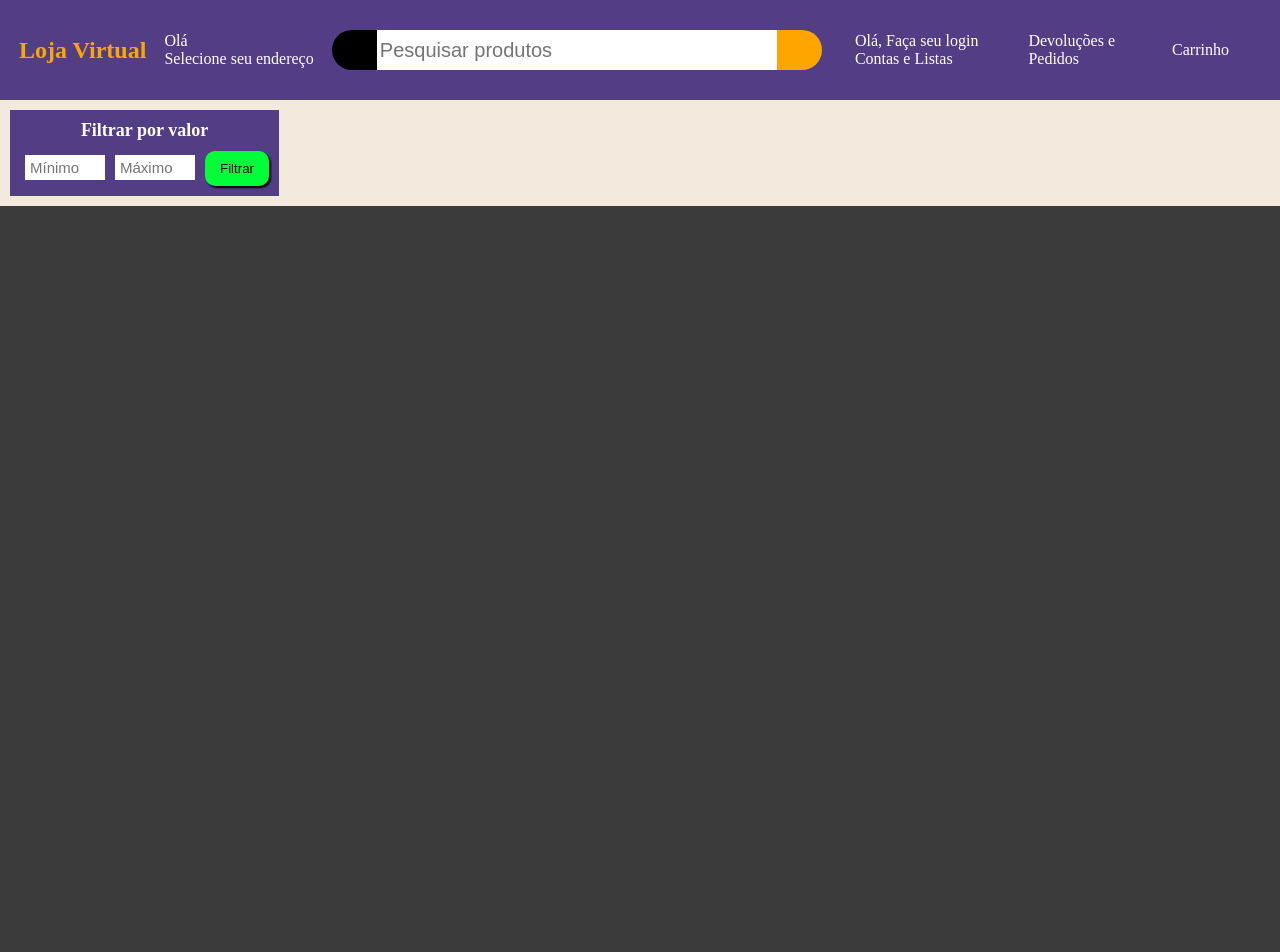
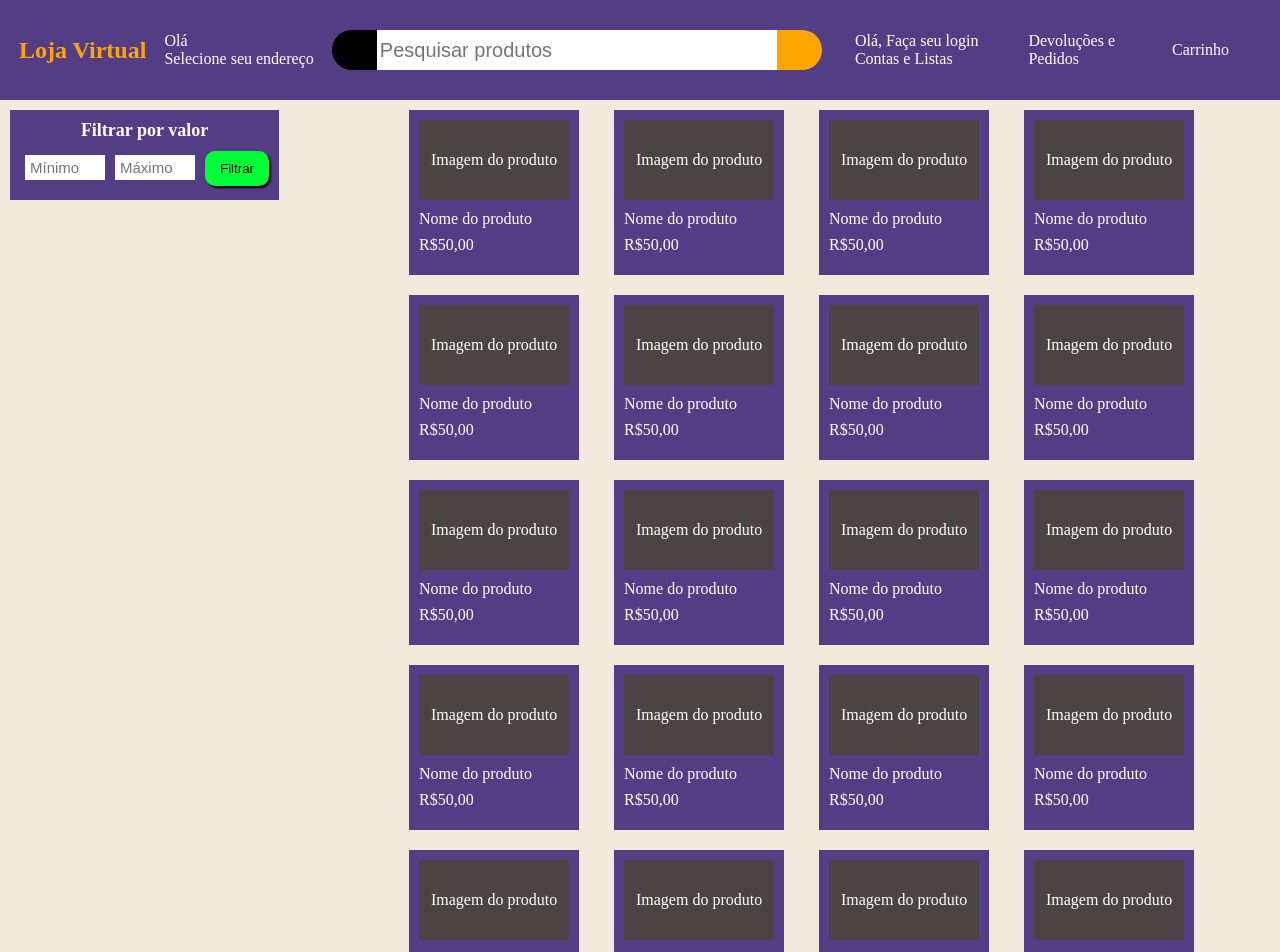
Before and after one commit to RamonBosi/Projetos-React, a React (Create React App) app in the folder projetos/: page / in a window 1280 px wide. Shown: the top 952 px of the page. Before the commit the page ends 800 px from the top, so only its background shows below. Built offline with nearby package versions, Linux system fonts and the light colour scheme.

Commit message:
Update Products

```diff
--- a/projetos/src/components/TagMain/Filter/styles.js
+++ b/projetos/src/components/TagMain/Filter/styles.js
@@ -5,6 +5,7 @@ export const FilterByValue = styled.aside`
     flex-direction: column;
     background-color: #533E85;
     padding: 10px;
+    height: 90px;
 
     > h2{
         font-size: 18px;
--- /dev/null
+++ b/projetos/src/components/TagMain/Products/index.js
@@ -0,0 +1,148 @@
+import { Products, Product } from './styles'
+
+export default function CreateProducts(){
+    return(
+        <Products>
+            <Product>
+                <div><p>Imagem do produto</p></div>
+                <div>
+                    <p>Nome do produto</p>
+                    <p>R$50,00</p>
+                </div>
+            </Product>
+            <Product>
+                <div><p>Imagem do produto</p></div>
+                <div>
+                    <p>Nome do produto</p>
+                    <p>R$50,00</p>
+                </div>
+            </Product>
+            <Product>
+                <div><p>Imagem do produto</p></div>
+                <div>
+                    <p>Nome do produto</p>
+                    <p>R$50,00</p>
+                </div>
+            </Product>
+            <Product>
+                <div><p>Imagem do produto</p></div>
+                <div>
+                    <p>Nome do produto</p>
+                    <p>R$50,00</p>
+                </div>
+            </Product>
+            <Product>
+                <div><p>Imagem do produto</p></div>
+                <div>
+                    <p>Nome do produto</p>
+                    <p>R$50,00</p>
+                </div>
+            </Product>
+            <Product>
+                <div><p>Imagem do produto</p></div>
+                <div>
+                    <p>Nome do produto</p>
+                    <p>R$50,00</p>
+                </div>
+            </Product>
+            <Product>
+                <div><p>Imagem do produto</p></div>
+                <div>
+                    <p>Nome do produto</p>
+                    <p>R$50,00</p>
+                </div>
+            </Product>
+            <Product>
+                <div><p>Imagem do produto</p></div>
+                <div>
+                    <p>Nome do produto</p>
+                    <p>R$50,00</p>
+                </div>
+            </Product>
+            <Product>
+                <div><p>Imagem do produto</p></div>
+                <div>
+                    <p>Nome do produto</p>
+                    <p>R$50,00</p>
+                </div>
+            </Product>
+            <Product>
+                <div><p>Imagem do produto</p></div>
+                <div>
+                    <p>Nome do produto</p>
+                    <p>R$50,00</p>
+                </div>
+            </Product>
+            <Product>
+                <div><p>Imagem do produto</p></div>
+                <div>
+                    <p>Nome do produto</p>
+                    <p>R$50,00</p>
+                </div>
+            </Product>
+            <Product>
+                <div><p>Imagem do produto</p></div>
+                <div>
+                    <p>Nome do produto</p>
+                    <p>R$50,00</p>
+                </div>
+            </Product>
+            <Product>
+                <div><p>Imagem do produto</p></div>
+                <div>
+                    <p>Nome do produto</p>
+                    <p>R$50,00</p>
+                </div>
+            </Product>
+            <Product>
+                <div><p>Imagem do produto</p></div>
+                <div>
+                    <p>Nome do produto</p>
+                    <p>R$50,00</p>
+                </div>
+            </Product>
+            <Product>
+                <div><p>Imagem do produto</p></div>
+                <div>
+                    <p>Nome do produto</p>
+                    <p>R$50,00</p>
+                </div>
+            </Product>
+            <Product>
+                <div><p>Imagem do produto</p></div>
+                <div>
+                    <p>Nome do produto</p>
+                    <p>R$50,00</p>
+                </div>
+            </Product>
+            <Product>
+                <div><p>Imagem do produto</p></div>
+                <div>
+                    <p>Nome do produto</p>
+                    <p>R$50,00</p>
+                </div>
+            </Product>
+            <Product>
+                <div><p>Imagem do produto</p></div>
+                <div>
+                    <p>Nome do produto</p>
+                    <p>R$50,00</p>
+                </div>
+            </Product>
+            <Product>
+                <div><p>Imagem do produto</p></div>
+                <div>
+                    <p>Nome do produto</p>
+                    <p>R$50,00</p>
+                </div>
+            </Product>
+            <Product>
+                <div><p>Imagem do produto</p></div>
+                <div>
+                    <p>Nome do produto</p>
+                    <p>R$50,00</p>
+                </div>
+            </Product>
+        </Products>
+    )
+}
--- /dev/null
+++ b/projetos/src/components/TagMain/Products/styles.js
@@ -0,0 +1,36 @@
+import styled from 'styled-components'
+
+export const Products = styled.div`
+    padding: 0 0 0 130px;
+    flex-grow: 1;
+    display: grid;
+    grid-template-columns: repeat(4,170px);
+    grid-template-rows: repeat(5,165px);
+    gap: 20px 35px;
+`
+
+export const Product = styled.div`
+    padding: 10px;
+    background-color: #533E85;
+    color: #fff;
+
+    > div{
+
+        :nth-of-type(1){
+            display:flex;
+            justify-content: center;
+            align-items: center;
+            width: 150px;
+            height: 80px;
+            background-color: #4A4444;
+            margin: 0 0 10px 0;
+        }
+
+        :nth-of-type(2){
+
+            > p{
+                margin: 8px 0;
+            }
+        }
+    }
+`
--- a/projetos/src/components/TagMain/index.js
+++ b/projetos/src/components/TagMain/index.js
@@ -1,10 +1,12 @@
 import { TagMain } from "./styles"
 import Filter from "./Filter"
+import Products from "./Products"
 
 export default function MainContent(){
     return(
         <TagMain>
             <Filter/>
+            <Products/>
         </TagMain>
     )
 }
--- a/projetos/src/components/TagMain/styles.js
+++ b/projetos/src/components/TagMain/styles.js
@@ -2,6 +2,7 @@ import styled from 'styled-components'
 
 export const TagMain = styled.main`
     display: flex;
+    justify-content: space-around;
     padding: 10px;
     background-color: #F3E9DD;
 `
```
